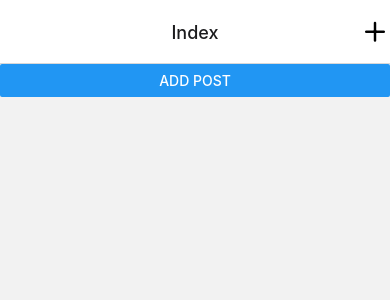
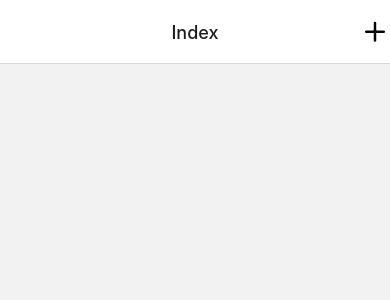
Before and after one commit to coofzilla/RNcrud, a React Native app: screen / in a window 390 px wide. Shown: the top 300 px of the page. Built offline with nearby package versions, Linux system fonts and the light colour scheme.

Commit message:
navigation on save

```diff
--- a/src/context/BlogContext.js
+++ b/src/context/BlogContext.js
@@ -19,8 +19,9 @@ const blogReducer = (state, action) => {
   }
 };
 const addBlogPost = (dispatch) => {
-  return (title, content) => {
+  return (title, content, callback) => {
     dispatch({ type: "add_blogpost", payload: { title, content } });
+    callback();
   };
 };
 const deleteBlogPost = (dispatch) => {
--- a/src/screens/CreateScreen.js
+++ b/src/screens/CreateScreen.js
@@ -2,7 +2,7 @@ import React, { useContext, useState } from "react";
 import { View, Text, StyleSheet, TextInput, Button } from "react-native";
 import { Context } from "../context/BlogContext";
 
-const CreateScreen = () => {
+const CreateScreen = ({ navigation }) => {
   const [title, setTitle] = useState("");
   const [content, setContent] = useState("");
   const { addBlogPost } = useContext(Context);
@@ -25,7 +25,9 @@ const CreateScreen = () => {
       <Button
         title="Add Blog Post"
         onPress={() => {
-          addBlogPost(title, content);
+          addBlogPost(title, content, () => {
+            navigation.navigate("Index");
+          });
         }}
       />
     </View>
--- a/src/screens/IndexScreen.js
+++ b/src/screens/IndexScreen.js
@@ -27,8 +27,6 @@ const IndexScreen = ({ navigation }) => {
 
   return (
     <View>
-      {/* same as this onPress={() => addBlogPost()}; makes ref to function to be called */}
-      <Button title="Add Post" onPress={addBlogPost} />
       <FlatList
         data={state}
         keyExtractor={(blogPost) => blogPost.title}
--- a/src/screens/ShowScreen.js
+++ b/src/screens/ShowScreen.js
@@ -10,6 +10,7 @@ const ShowScreen = ({ route: { params } }) => {
   return (
     <View>
       <Text>{blogPost.title}</Text>
+      <Text>{blogPost.content}</Text>
     </View>
   );
 };
```
